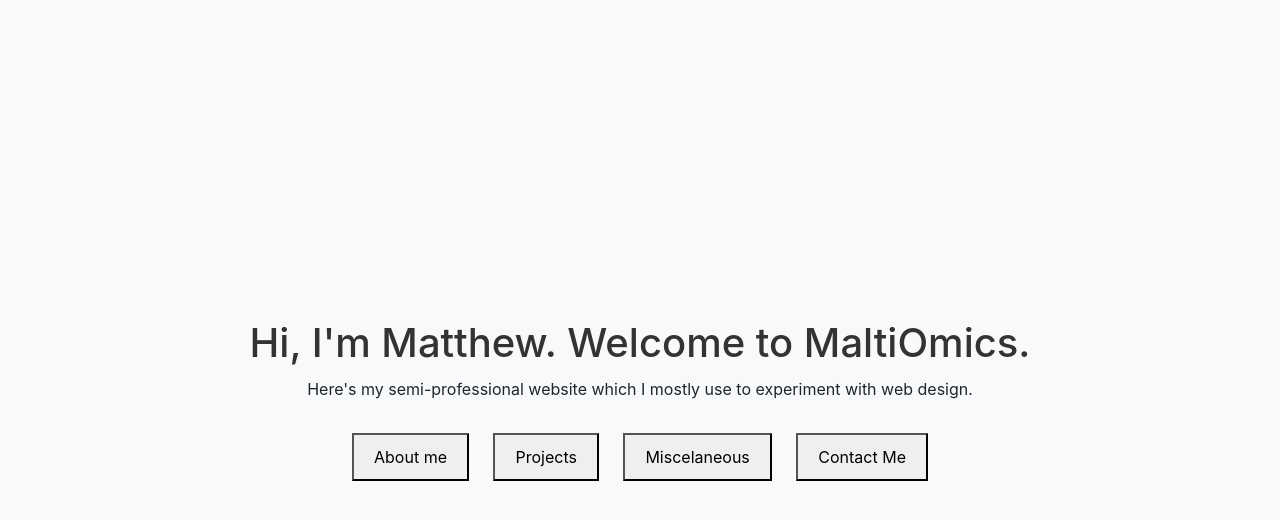
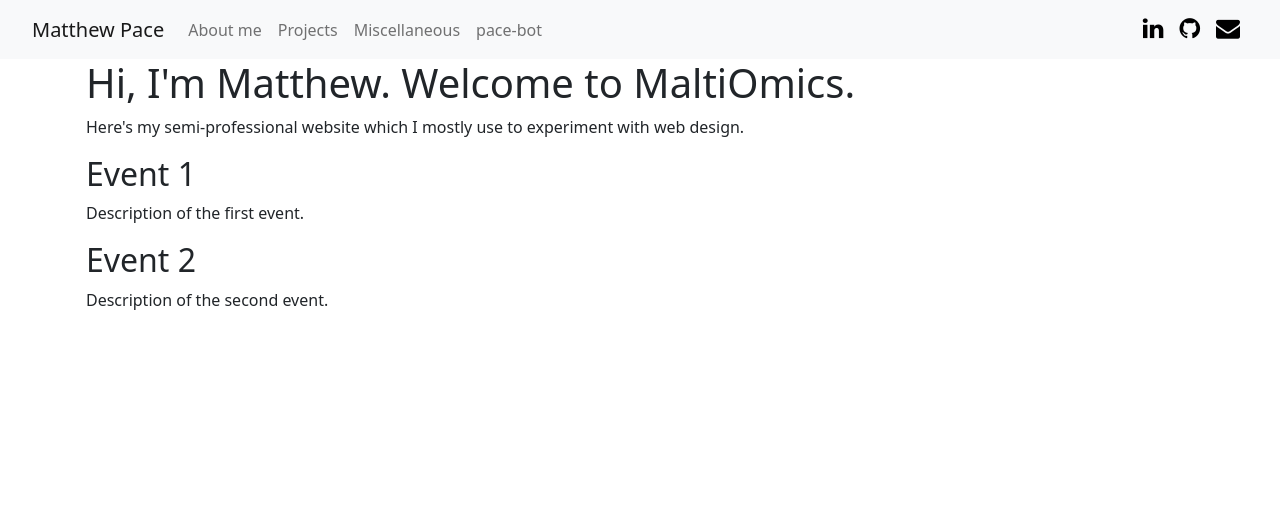
Before and after one commit to MatthewPace98/MaltiOmics, a Flask app: page / in a window 1280 px wide. Shown: the top 520 px of the page. Run offline with Flask 3, Linux system fonts and the light colour scheme; some libraries are stand-ins or nearby versions.

Commit message:
Added Timeline using AnyChart

```diff
--- a/app.py
+++ b/app.py
@@ -2,7 +2,7 @@ from flask import Flask, render_template
 
 app = Flask(__name__)
 
-@app.route('/', methods=["POST", "GET"])
+@app.route('/')
 def home():
     return render_template('home.html')
 
@@ -14,10 +14,6 @@ def resume():
 def projects():
     return render_template('projects.html')
 
-@app.route('/contact')
-def contact():
-    return render_template('contact.html')
-
 @app.route('/misc')
 def misc():
     return render_template('misc.html')
--- a/templates/home.html
+++ b/templates/home.html
@@ -1,22 +1,41 @@
 <!DOCTYPE html>
 <html>
 <head>
-    <title>Matthew's Homepage</title>
-    <link rel="stylesheet" type="text/css" href="/static/css/styles.css">
+    <title>MaltiOmics</title>
     <link rel="stylesheet" href="https://stackpath.bootstrapcdn.com/bootstrap/4.3.1/css/bootstrap.min.css">
-    <link rel="stylesheet" href="styles.css">
+    <link rel="stylesheet" href="https://stackpath.bootstrapcdn.com/bootstrap/5.0.0-alpha1/css/bootstrap.min.css">
+    <link rel="stylesheet" href="https://cdnjs.cloudflare.com/ajax/libs/font-awesome/4.7.0/css/font-awesome.min.css">
     <meta charset="UTF-8">
+
+
+    <link rel="stylesheet" href="static/timesheet.js/dist/timesheet.min.css" />
+<script src="static/timesheet.js/dist/timesheet.min.js"></script>
+
 </head>
-<body>
-    <div class="container text-center">
-        <h1>Hi, I'm Matthew. Welcome to MaltiOmics.</h1>
-        <p>Here's my semi-professional website which I mostly use to experiment with web design.</p>
-        <button onclick="window.location.href='/resume'">About me</button>
-        <button onclick="window.location.href='/projects'">Projects</button>
-        <button onclick="window.location.href='/misc'">Miscelaneous</button>
-        <button onclick="window.location.href='/contact'">Contact Me</button>
+    {% extends "navbar.html" %}
 
-    </div>
+    {% block content %}
+    <h1>Hi, I'm Matthew. Welcome to MaltiOmics.</h1>
+    <p>Here's my semi-professional website which I mostly use to experiment with web design.</p>
 
+    <div id="timeline">
+        <div class="event">
+          <div class="content">
+            <h2>Event 1</h2>
+            <p>Description of the first event.</p>
+          </div>
+        </div>
+        <div class="event">
+          <div class="content">
+            <h2>Event 2</h2>
+            <p>Description of the second event.</p>
+          </div>
+        </div>
+        <!-- Add more events as needed -->
+      </div>
+
+    <div id="container"></div>
+
+    {% endblock %}
 </body>
 </html>
--- /dev/null
+++ b/templates/navbar.html
@@ -0,0 +1,61 @@
+<!DOCTYPE html>
+<html>
+<head>
+    <title>MaltiOmics</title>
+    <link rel="stylesheet" href="https://stackpath.bootstrapcdn.com/bootstrap/4.3.1/css/bootstrap.min.css">
+    <link rel="stylesheet" href="https://stackpath.bootstrapcdn.com/bootstrap/5.0.0-alpha1/css/bootstrap.min.css">
+    <link rel="stylesheet" href="https://cdnjs.cloudflare.com/ajax/libs/font-awesome/4.7.0/css/font-awesome.min.css">
+    <meta charset="UTF-8">
+</head>
+<header>
+    <nav class="navbar navbar-expand-lg navbar-light bg-light">
+      <div class="container-fluid">
+        <a class="navbar-brand" href="#">Matthew Pace</a>
+        <button class="navbar-toggler" type="button" data-toggle="collapse" data-target="#navbarNav" aria-controls="navbarNav" aria-expanded="false" aria-label="Toggle navigation">
+          <span class="navbar-toggler-icon"></span>
+        </button>
+        <div class="collapse navbar-collapse" id="navbarNav">
+          <ul class="navbar-nav mr-auto">
+            <li class="nav-item">
+              <a class="nav-link" href="/resume">About me</a>
+            </li>
+            <li class="nav-item">
+              <a class="nav-link" href="/projects">Projects</a>
+            </li>
+            <li class="nav-item">
+              <a class="nav-link" href="/misc">Miscellaneous</a>
+            </li>
+            <li class="nav-item">
+              <a class="nav-link" href="/chat">pace-bot</a>
+            </li>
+          </ul>
+          <ul class="navbar-nav ml-auto">
+            <li class="nav-item">
+              <a class="nav-link" href="https://www.linkedin.com/in/matthewpace98/" target="_blank">
+                <i class="fa fa-linkedin" style="font-size:24px; color: black;"></i>
+              </a>
+            </li>
+            <li class="nav-item">
+              <a class="nav-link" href="https://github.com/MatthewPace98" target="_blank">
+                <i class="fa fa-github" style="font-size:24px; color: black;"></i>
+              </a>
+            </li>
+            <li class="nav-item">
+              <a class="nav-link" href="mailto:matthew.pobox@gmail.com" target="_blank">
+                <i class="fa fa-envelope" style="font-size:24px; color: black;"></i>
+              </a>
+            </li>
+          </ul>
+        </div>
+      </div>
+    </nav>
+  </header>
+
+  <div class="container">
+    {% block content %}
+    <!-- Content of child templates will be inserted here -->
+    {% endblock %}
+  </div>
+
+</body>
+</html>
```
Also changed, not shown: static/test.json (added, +51 -0 lines), templates/chat.html (+9 -4 lines), templates/contact.html (deleted, +0 -17 lines), templates/misc.html (+38 -8 lines), templates/projects.html (+81 -9 lines), templates/resume.html (+11 -7 lines).
